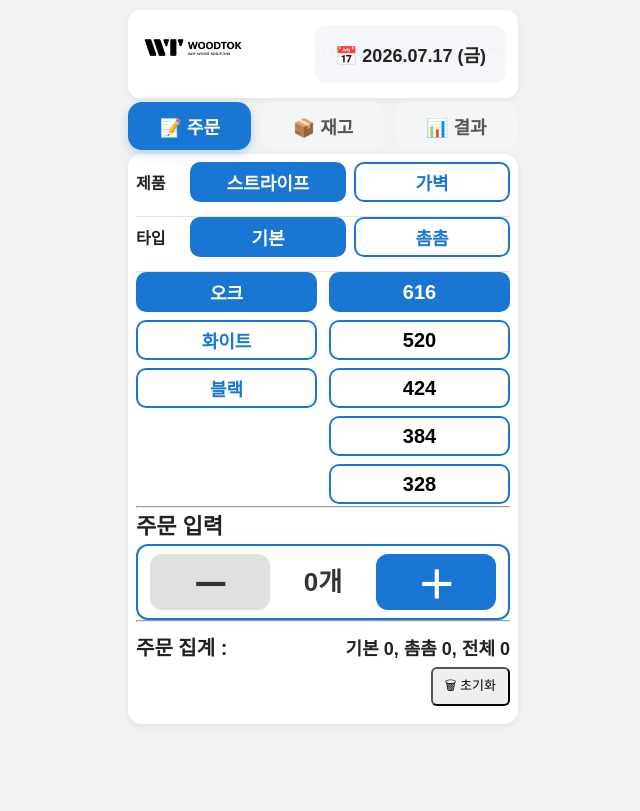
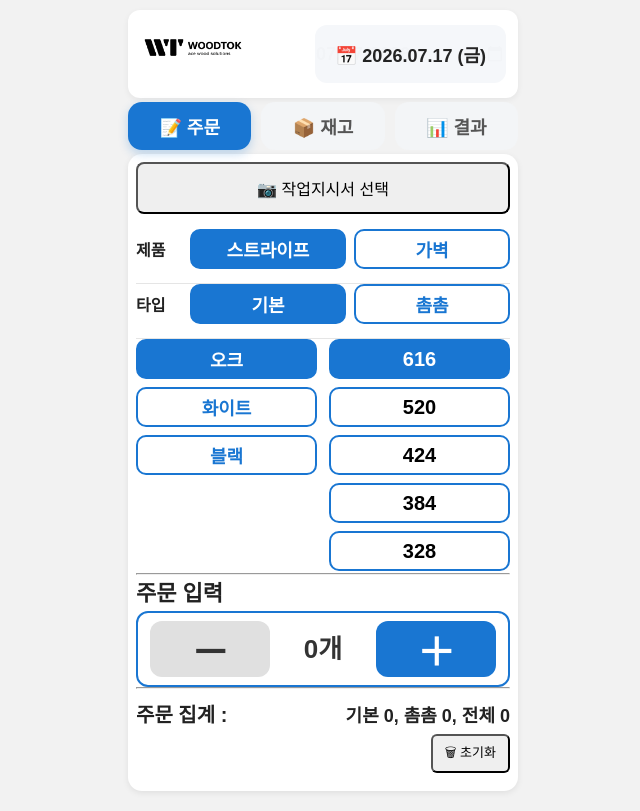
Before and after one commit to alwaysjcs/WOODTOK, a React (Vite) app: page / in a window 1280 px wide. Shown: the whole page, without its empty margins (317-957 px from the left). Built offline with nearby package versions, Linux system fonts and the light colour scheme.

Commit message:
real last

```diff
--- a/src/App.jsx
+++ b/src/App.jsx
@@ -11,6 +11,7 @@ import TypeSelector from "./components/TypeSelector";
 import ColorSelector from "./components/ColorSelector";
 import { PRODUCTS } from "./constants/products";
 import { updateCurrentCount } from "./services/countService";
+import OCRImageSelector from "./components/OCRImageSelector";
 
 import {
     loadOrderData,
@@ -41,6 +42,13 @@ function App() {
   const [type, setType] = useState("기본");
   const [color, setColor] = useState("오크");
   const [selectedSize, setSelectedSize] = useState("616");
+
+  const [selectedImage, setSelectedImage] = useState(null);
+
+  const previewUrl =
+    selectedImage
+        ? URL.createObjectURL(selectedImage)
+        : null;
 
   const [orderCounts, setOrderCounts] = useState(() =>
       loadOrderData(formatDate(new Date()))
@@ -106,6 +114,12 @@ function App() {
       });
 
   };
+
+  const handleImageSelect = (file) => {
+    console.log("선택된 이미지 :", file);
+
+    setSelectedImage(file);
+};
 
   useEffect(() => {
 
@@ -202,6 +216,24 @@ function App() {
     {mode !== "result" && (
         <div className="card">
 
+<OCRImageSelector
+    onImageSelect={handleImageSelect}
+/>
+
+{previewUrl && (
+    <div style={{ marginBottom: "15px" }}>
+        <img
+            src={previewUrl}
+            alt="작업지시서"
+            style={{
+                width: "100%",
+                borderRadius: "10px",
+                border: "1px solid #ddd",
+            }}
+        />
+    </div>
+)}
+
 <ProductSelector
   product={product}
   setProduct={setProduct}
--- /dev/null
+++ b/src/components/OCRImageSelector.jsx
@@ -0,0 +1,43 @@
+import { useRef } from "react";
+
+export default function OCRImageSelector({ onImageSelect }) {
+  const fileInputRef = useRef(null);
+
+  const openPicker = () => {
+    fileInputRef.current?.click();
+  };
+
+  const handleChange = (event) => {
+    const file = event.target.files?.[0];
+
+    if (!file) return;
+
+    onImageSelect(file);
+  };
+
+  return (
+    <div style={{ marginBottom: "15px" }}>
+      <button
+        onClick={openPicker}
+        style={{
+          width: "100%",
+          padding: "12px",
+          fontSize: "16px",
+          borderRadius: "8px",
+          cursor: "pointer",
+        }}
+      >
+        📷 작업지시서 선택
+      </button>
+
+      <input
+        ref={fileInputRef}
+        type="file"
+        accept="image/*"
+        capture="environment"
+        style={{ display: "none" }}
+        onChange={handleChange}
+      />
+    </div>
+  );
+}
```
